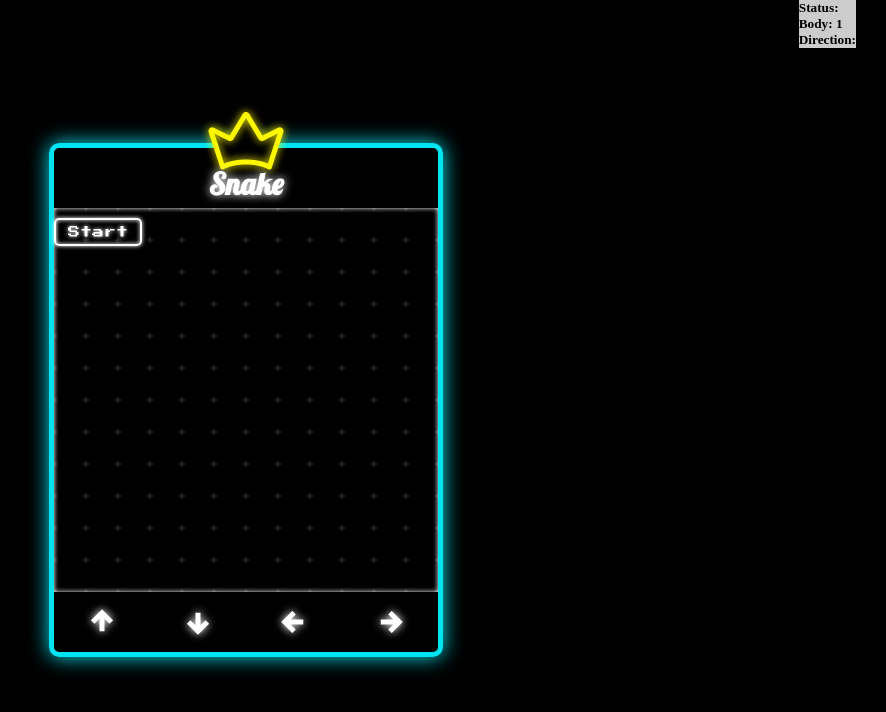
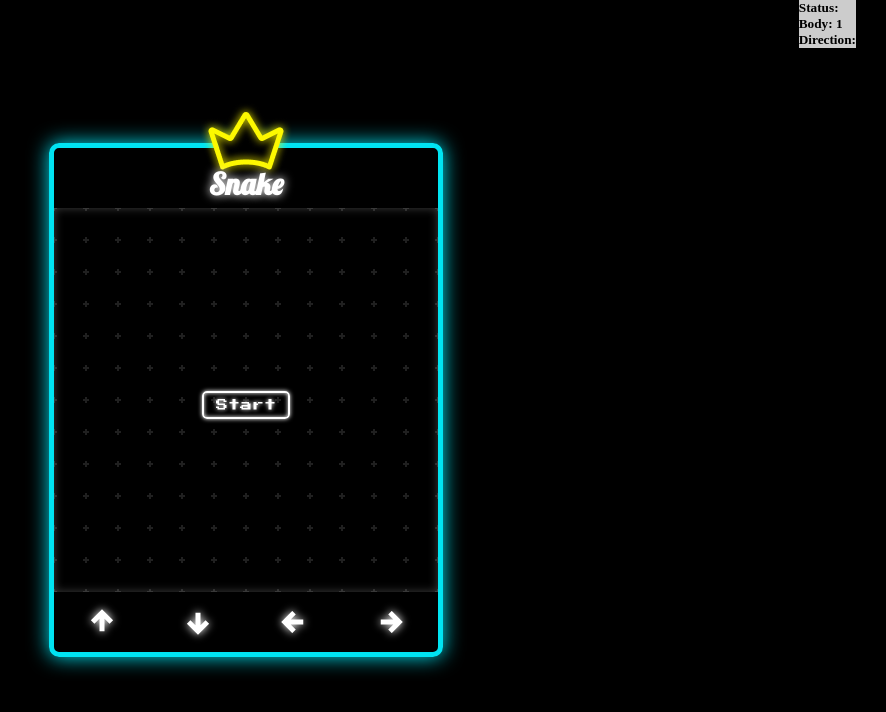
Before and after one commit to JosePhee03/SnakeGame, a React (Vite) app: page / in a window 1280 px wide. Shown: the top 712 px of the page, without its empty margins (394-1280 px from the left). Built offline with nearby package versions, Linux system fonts and the light colour scheme.

Commit message:
💄 Update styles to display flex of Canvas

```diff
--- a/src/styles/styles.ts
+++ b/src/styles/styles.ts
@@ -86,11 +86,14 @@ export const ArrowBoard = styled.div`
 `
 
 export const Canvas = styled.div`
+  display: flex;
+  justify-content: center;
+  align-items: center;
   width: calc(${snakeSize}*12px);
   height: calc(${snakeSize}*12px);
   position: relative;
   background-image: url(/pattern.svg);
-  box-shadow: inset 0 0 5px ${COLORS.white};
+  box-shadow: inset 0 0 10px #ffffff40;
 `
 
 export const Header = styled.header`
```
